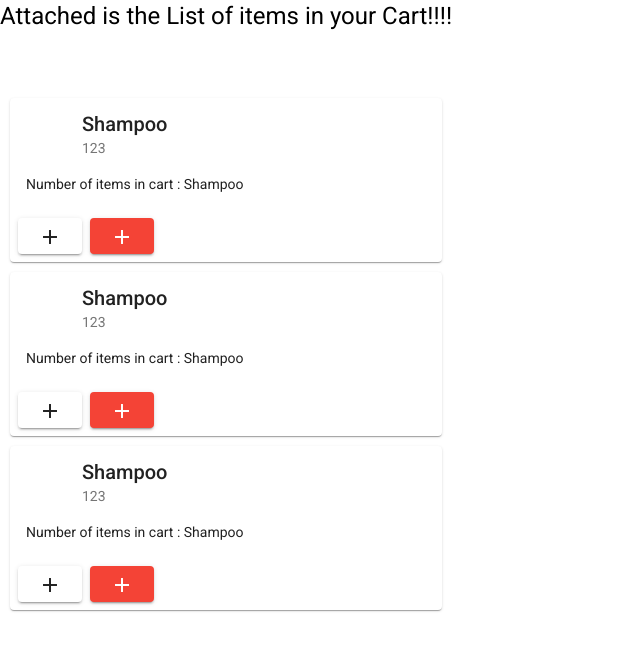
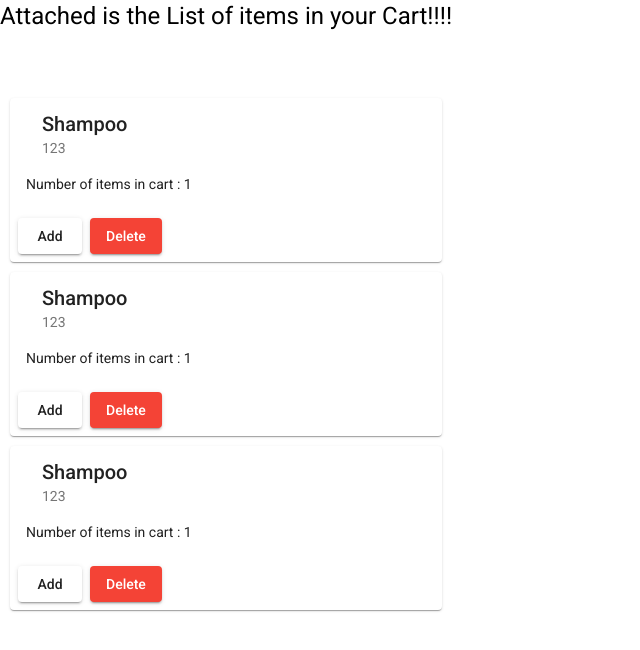
Before and after one commit to guptamohit0004/front-shopping, an Angular app in the folder ecom/: page / in a window 1280 px wide. Shown: the top 650 px of the page, without its empty margins (0-640 px from the left). Built offline with nearby package versions, Linux system fonts and the light colour scheme.

Commit message:
Adding buttons

```diff
--- a/ecom/src/app/cart/cart.component.html
+++ b/ecom/src/app/cart/cart.component.html
@@ -1,21 +1,19 @@
 
   <mat-card
   style="margin: 10px; width: 400px" class="example-card"
-  *ngFor="let product of products"
+  *ngFor="let product of cart"
   >
   <mat-card-header>
-    <div mat-card-avatar class="example-header-image"></div>
     <mat-card-title>{{product.name}}</mat-card-title>
     <mat-card-subtitle>{{product.price}}</mat-card-subtitle>
   </mat-card-header>
-  <!-- <img mat-card-image src="https://material.angular.io/assets/img/examples/shiba2.jpg" alt="Photo of a Shiba Inu"> -->
   <mat-card-content>
     <p>
-      Number of items in cart : {{product.name}}
+      Number of items in cart : {{product.itemQuantity}}
     </p>
   </mat-card-content>
   <mat-card-actions>
-    <button (click)="addItem(product)" mat-raised-button><mat-icon>add</mat-icon></button>
-    <button (click)="deleteItem(product)" color="warn" mat-raised-button><mat-icon>add</mat-icon></button>
+    <button (click)="addItem(product)" mat-raised-button>Add</button>
+    <button (click)="deleteItem(product)" color="warn" mat-raised-button>Delete</button>
   </mat-card-actions>
 </mat-card>
--- a/ecom/src/app/cart/cart.component.ts
+++ b/ecom/src/app/cart/cart.component.ts
@@ -6,35 +6,50 @@ import { Component, OnInit } from '@angular/core';
   styleUrls: ['./cart.component.scss']
 })
 export class CartComponent implements OnInit {
-  products : any
+  cart : any
   constructor(){
-      this.products = [{
+      this.cart = [{
+        id:1,
           name : "Shampoo",
           price: 123,
           image : "August 23",
-          totalItems:10
+          totalItems:10,
+          itemQuantity:1
       },
       {
+        id:2,
           name : "Shampoo",
           price: 123,
           image : "August 23",
-          totalItems:10
+          totalItems:10,
+          itemQuantity:1
       },
       {
+        id:3,
           name : "Shampoo",
           price: 123,
           image : "August 23",
-          totalItems:10
+          totalItems:10,
+          itemQuantity:1
       },
     ]
   };
   ngOnInit(): void {
-    this.products
+    this.cart
   }
    addItem(product: any) {
-     console.log(product)
+     this.cart.forEach((item, index) => {
+      if (item.id == product.id) {
+        this.cart[index].itemQuantity++
+      }
+    });
   }
    deleteItem(product: any) {
-     console.log(product)
+     this.cart.forEach((item, index) => {
+      if (item.id == product.id) {
+        if(this.cart[index].itemQuantity>=1)
+        this.cart[index].itemQuantity--
+      }
+    });
   }
 }
```
